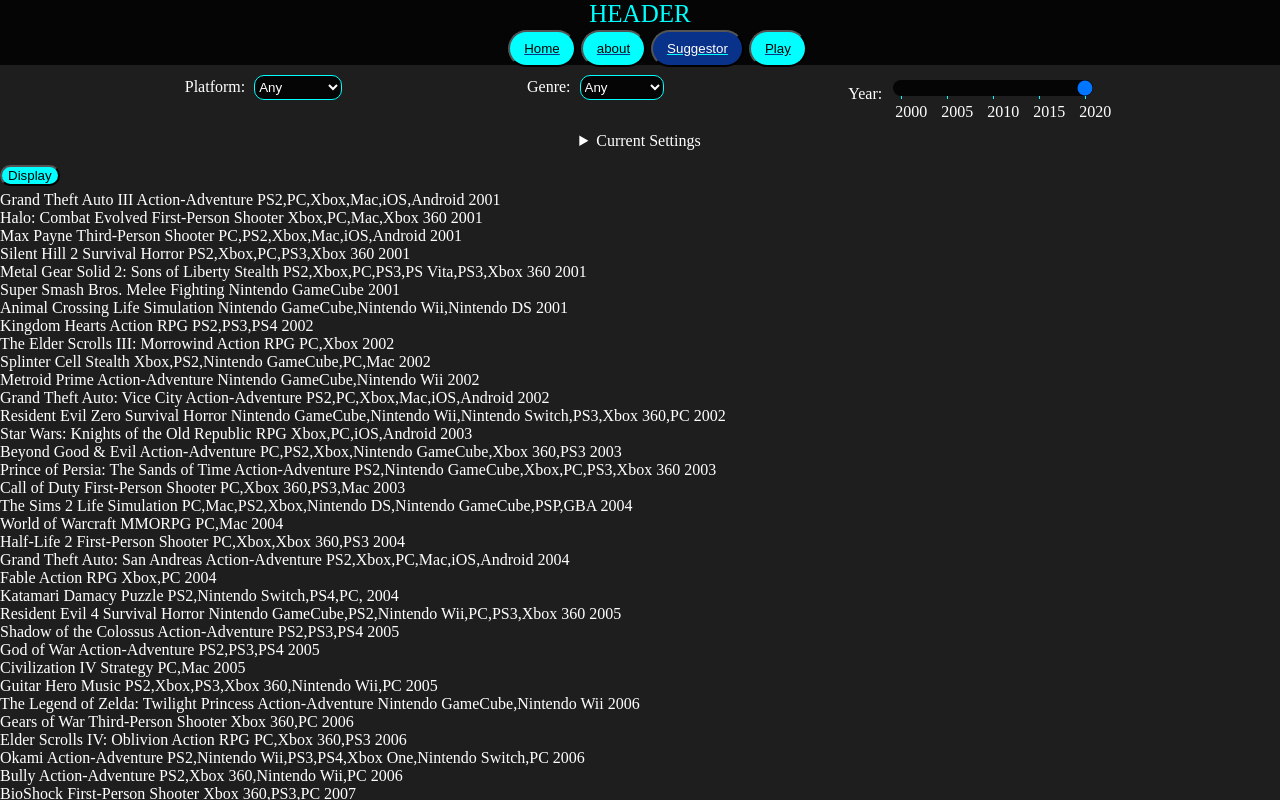
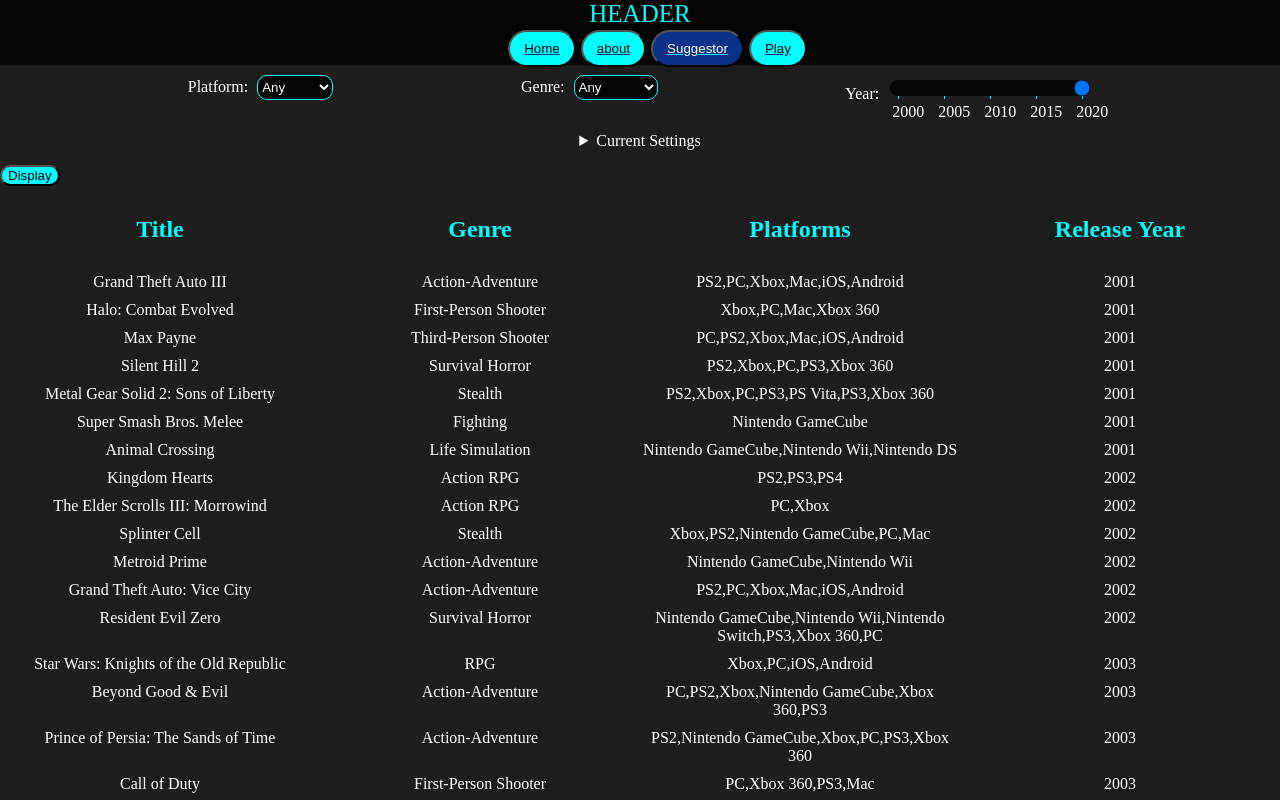
Before and after one commit to AlexReidNZ/svelte, a SvelteKit app: page /suggestor in a window 1280 px wide. Shown: the top 800 px of the page. Built offline with nearby package versions, Linux system fonts and the light colour scheme.

Commit message:
feat : Style displayed results on suggestor page

```diff
--- a/src/routes/suggestor/+page.svelte
+++ b/src/routes/suggestor/+page.svelte
@@ -6,7 +6,8 @@
   let year = 2020;
   let game = data;
 
-  let genres = ["Platformer", "Puzzle", "RPG", "Shooter","Adventure"];
+  let genres = ["Platformer", "Puzzle", "RPG", "Shooter", "Adventure"];
+  let platforms = ["PC", "Nintendo", "PS", "Xbox","iOS"];
 
   console.log(data);
 
@@ -26,53 +27,25 @@
     game = [];
     let count = 0;
 
-    /*console.log(data)
-
-    let subset = data.filter(x => x.ReleaseYear <= year && x.Platforms.includes(platform))
-
-    if(genre != "Other")
-      subset = subset.filter(x => x.Genre.includes(genre))
-    else
-    {
-      let subsetCopy = [...subset]
-      subset = []
-
-      subsetCopy.forEach(x => {
-        console.log(x)
-        let g = x.Genre.split()         // split by space AND dash - regex????
-        let found = false
-        g.forEach(gg => {
-          if(genres.includes(gg))
-            found = true;
-        })
-          if(!found)
-            subset.push(x)
-      })
-    }
-
-    console.log(subset)*/
-
     for (let i = 0; i < data.length; i++) {
-      if (data[i].ReleaseYear <= year && data[i].Platforms.includes(platform)) //if Platform and year match
-      {
-        if (genre == "Other") //If other is selected, check that each game DOESN'T have any of the listed genres
-        {
+      if (data[i].ReleaseYear <= year && data[i].Platforms.includes(platform)) {
+        //if Platform and year match
+        if (genre == "Other") {
+          //If other is selected, check that each game DOESN'T have any of the listed genres
           let isOther = true;
-          for (let x = 0; x < genres.length; x++)
-          {
-            if (data[i].Genre.includes(genres[x]))
-            {
+          for (let x = 0; x < genres.length; x++) {
+            if (data[i].Genre.includes(genres[x])) {
               isOther = false;
             }
           }
-          if(isOther) //Add all 'other' games
-          {
-          game[count] = data[i];
-          count++;
+          if (isOther) {
+            //Add all 'other' games
+            game[count] = data[i];
+            count++;
           }
         }
-        if (data[i].Genre.includes(genre)) //If a genre is selected, add all games of that genre
-        {
+        if (data[i].Genre.includes(genre)) {
+          //If a genre is selected, add all games of that genre
           game[count] = data[i];
           count++;
         }
@@ -87,10 +60,9 @@
     <label for="platformSelect">Platform:</label>
     <select name="platform" id="platformSelect" on:change={changePlatform}>
       <option value="">Any</option>
-      <option value="Nintendo">Nintendo</option>
-      <option value="PC">PC</option>
-      <option value="PS">Playstation</option>
-      <option value="Xbox">Xbox</option>
+      {#each platforms as platform}
+        <option value={platform}>{platform}</option>
+      {/each}
     </select>
   </section>
   <section class="filterSeperator">
@@ -138,9 +110,12 @@
 
 <button on:click={displayData}>Display</button><br />
 
+<section class = "DisplayedList">
+  <span><h1>Title</h1><h1>Genre</h1><h1>Platforms</h1><h1>Release Year</h1></span>
 {#each game as g}
-  <span>{g.Title} {g.Genre} {g.Platforms} {g.ReleaseYear}</span><br />
+  <span><p>{g.Title}</p><p>{g.Genre}</p><p>{g.Platforms}</p><p>{g.ReleaseYear}</p></span>
 {/each}
+</section>
 
 <style>
   .options {
@@ -214,6 +189,17 @@
     background-color: var(--secondaryHighlight);
     color: var(--bodyText);
   }
-  span {
+  span{
+    display: flex;
+    padding: 5px 0;
+  }
+  span p{
+    width: 25%;
+    text-align: center;
+  }
+  span h1{
+    color: var(--highlightText);
+    width: 25%;
+    text-align: center;
   }
 </style>
```
